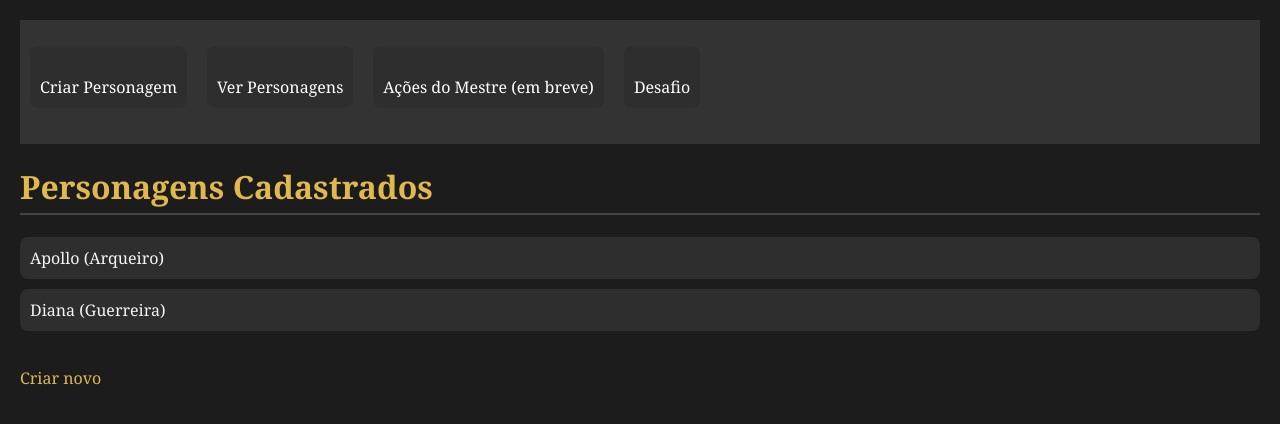
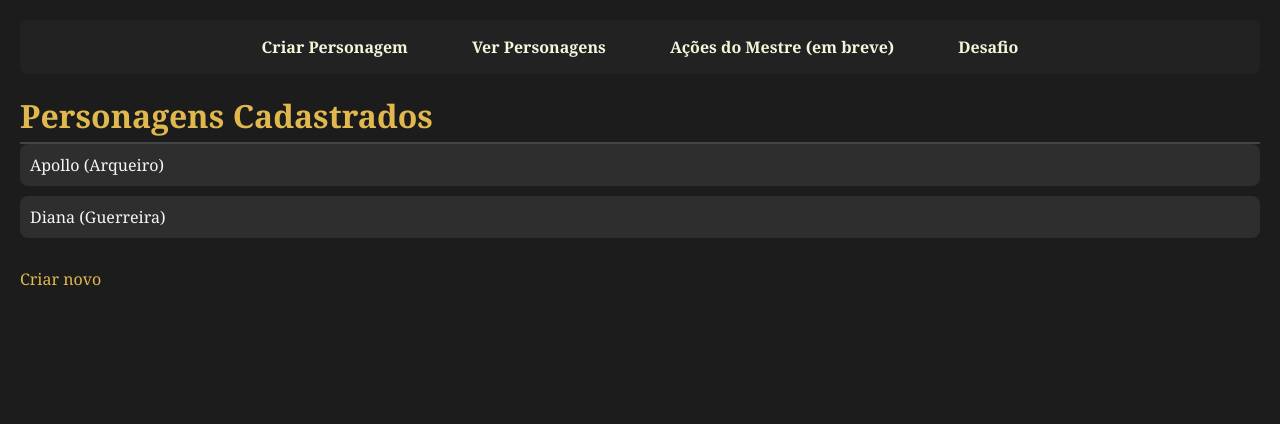
Before and after one commit to Murilonuness/Estudos-de-Logica-e-Python, a Django app: page / in a window 1280 px wide. Shown: the top 424 px of the page. Run offline with Django 5.2, Linux system fonts and the light colour scheme; data comes from the database, SQL or seed files in the repository.

Commit message:
Exercício 42: Navbar com nova estilização.

```diff
--- a/ex42.py/rpg_project/jogo/static/jogo/style.css
+++ b/ex42.py/rpg_project/jogo/static/jogo/style.css
@@ -1,18 +1,44 @@
+* {
+    padding: 0px;
+    margin: 0px;
+}
+
 nav {
-    background-color: #333;
-    padding: 10px;
+    background-color: #222;
+    border-radius: 8px;
+    margin-bottom: 20px;
 }
+
 nav ul {
-    list-style-type: none;
+    list-style: none;
     display: flex;
-    gap: 20px;
+    gap: 12px;
+    justify-content: center;
+    padding: 0;
+    margin: 0;
 }
+
+nav ul li {
+    margin: 0px;
+    padding: 0px;
+    gap: 0px;
+    background-color: #222;
+}
+
 nav ul li a {
-    color: white;
+    color: #f5f5dc;
+    padding: 16px 26px;
+    margin:  0;
+    border-radius: 6px;
     text-decoration: none;
+    font-weight: bold;
+    transition: background-color 0.3s;
 }
+
 nav ul li a:hover {
-    text-decoration: underline;
+    background-color: #444;
+    text-decoration: none;
+    color: #e0b84d;
 }
 
 body {
```
